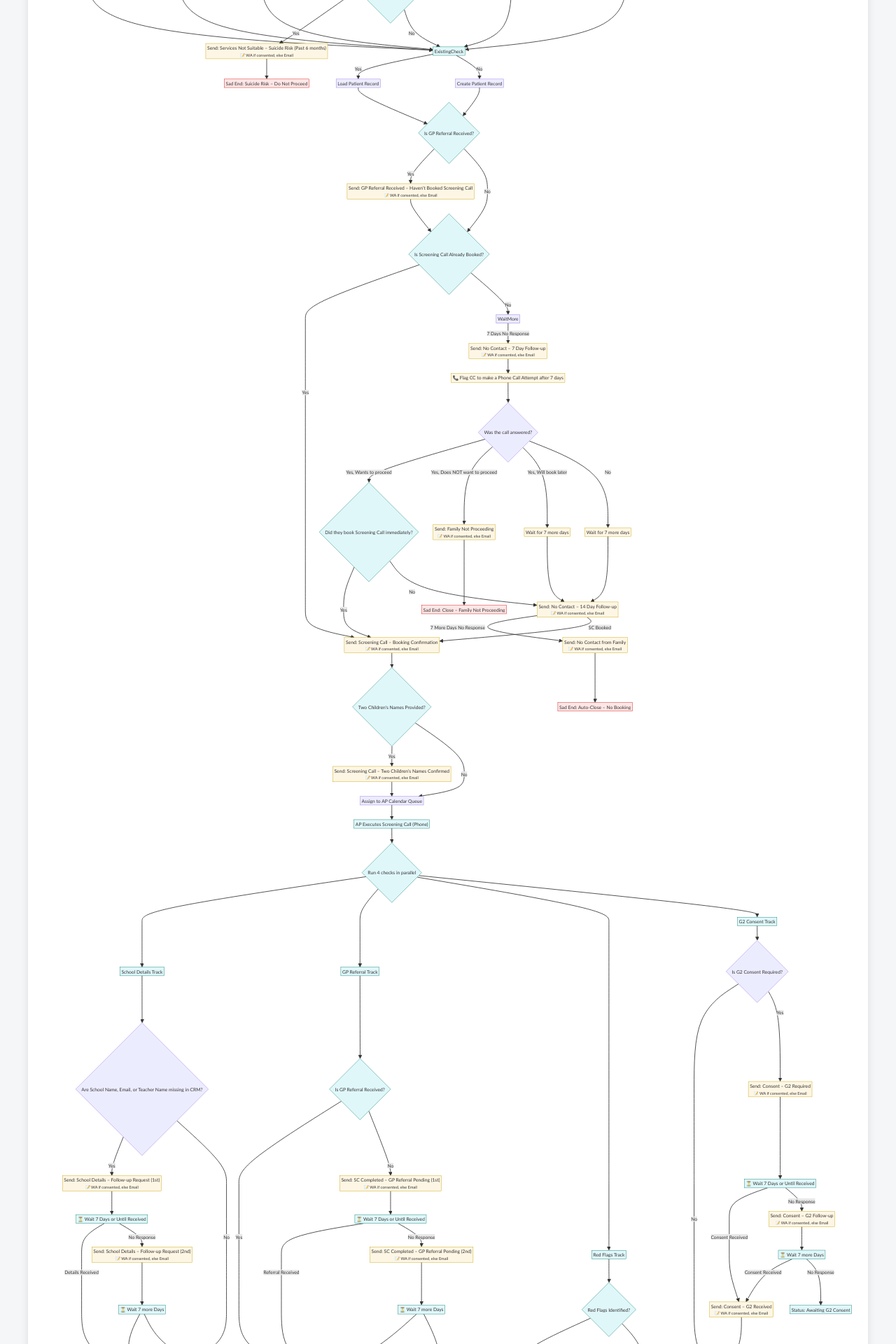
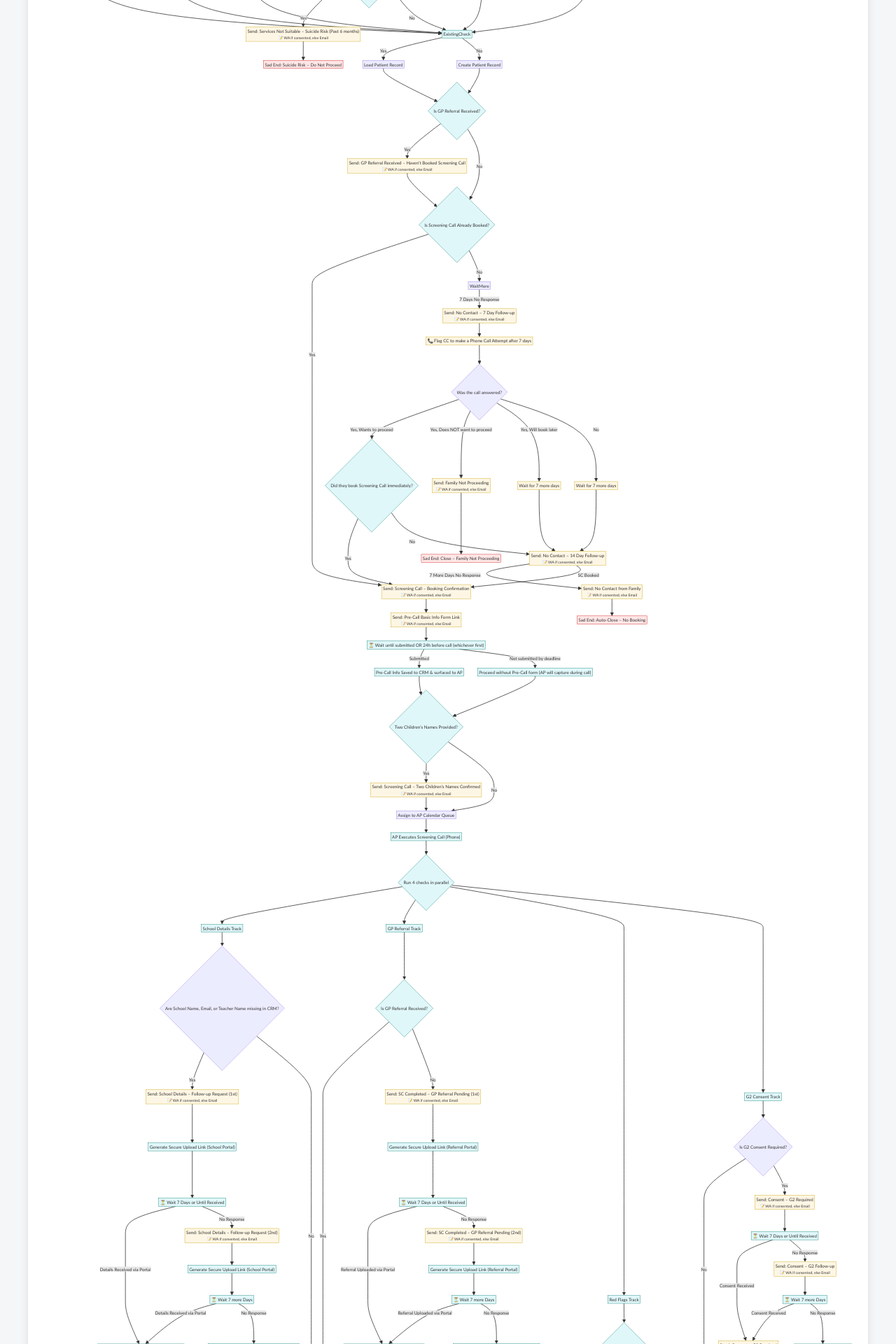
Before and after one commit to pdkv1999/primaHealth, a Python web app: template templates/phase1_overview.html in a window 1280 px wide. Shown: the part 480-2400 px from the top of the page at 70% size. Run offline with Jinja, Linux system fonts and the light colour scheme; the template is opened without the code that fills it, so the values that code supplies are empty.

Commit message:
updated with secured links flow

```diff
--- a/templates/phase1_overview.html
+++ b/templates/phase1_overview.html
@@ -37,7 +37,7 @@
   <h1>Phase 1: Patient Intake and Screening Workflow</h1>
   <div id="mermaidChart">
     <pre class="mermaid">
-      {% raw %}
+      %% keep raw tags if you’re templating with Jinja
 flowchart TD
     %% ===== PRE-EXISTING FLOW (unchanged up to APExec, M0 removed) =====
     Start(["Start: New Enquiry<br>(Phone, Email, GP Referral, Webform, WhatsApp)"]) --> Source{"What is the source?"}
@@ -70,6 +70,15 @@
     GPCheck -- No --> SCBookedNow
 
     SCBookedNow -- Yes --> M9["Send: Screening Call – Booking Confirmation<br><sub>📝 WA if consented, else Email</sub>"]
+
+    %% ===== NEW: Pre-Call Basic Info form before AP call =====
+    M9 --> PreCallLink["Send: Pre-Call Basic Info Form Link<br><sub>📝 WA if consented, else Email</sub>"] --> PreCallWait["⏳ Wait until submitted OR 24h before call (whichever first)"]
+    PreCallWait -- Submitted --> PreCallSaved["Pre-Call Info Saved to CRM & surfaced to AP"]
+    PreCallWait -- Not submitted by deadline --> PreCallBypass["Proceed without Pre-Call form (AP will capture during call)"]
+
+    %% Continue into existing flow
+    PreCallSaved --> ChildCheck{"Two Children's Names Provided?"}
+    PreCallBypass --> ChildCheck
     SCBookedNow -- No --> WaitMore["WaitMore"]
     WaitMore -- 7 Days No Response --> M7["Send: No Contact – 7 Day Follow-up<br><sub>📝 WA if consented, else Email</sub>"]
     M7 --> CallAttempt["📞 Flag CC to make a Phone Call Attempt after 7 days"]
@@ -84,7 +93,6 @@
     FollowUp14Days -- 7 More Days No Response --> SendCloseNoContact["Send: No Contact from Family<br><sub>📝 WA if consented, else Email</sub>"] --> Close1["Sad End: Auto-Close – No Booking"]
     FollowUp14Days -- SC Booked --> M9
 
-          M9 --> ChildCheck{"Two Children's Names Provided?"}
     ChildCheck -- Yes --> M20["Send: Screening Call – Two Children’s Names Confirmed<br><sub>📝 WA if consented, else Email</sub>"] --> APAssign["Assign to AP Calendar Queue"]
     ChildCheck -- No --> APAssign
     APAssign --> APExec["AP Executes Screening Call (Phone)"]
@@ -95,10 +103,10 @@
     %% ---- SCHOOL DETAILS TRACK ----
     ParallelStart --> SchoolTrackStart["School Details Track"]
     SchoolTrackStart --> CheckSchoolFields{"Are School Name, Email, or Teacher Name missing in CRM?"}
-          CheckSchoolFields -- Yes --> MFollowSchool1["Send: School Details – Follow-up Request (1st)<br><sub>📝 WA if consented, else Email</sub>"] --> WaitSchool7a["⏳ Wait 7 Days or Until Received"]
-          WaitSchool7a -- Details Received --> SchoolDone["School Track Complete"]
-          WaitSchool7a -- No Response --> MFollowSchool2["Send: School Details – Follow-up Request (2nd)<br><sub>📝 WA if consented, else Email</sub>"] --> WaitSchool7b["⏳ Wait 7 more Days"]
-          WaitSchool7b -- Details Received --> SchoolDone
+    CheckSchoolFields -- Yes --> MFollowSchool1["Send: School Details – Follow-up Request (1st)<br><sub>📝 WA if consented, else Email</sub>"] --> GenLinkSchool1["Generate Secure Upload Link (School Portal)"] --> WaitSchool7a["⏳ Wait 7 Days or Until Received"]
+    WaitSchool7a -- Details Received via Portal --> StoreSchoolDocs["Auto-store School Details in Patient Record"] --> SchoolDone["School Track Complete"]
+    WaitSchool7a -- No Response --> MFollowSchool2["Send: School Details – Follow-up Request (2nd)<br><sub>📝 WA if consented, else Email</sub>"] --> GenLinkSchool2["Generate Secure Upload Link (School Portal)"] --> WaitSchool7b["⏳ Wait 7 more Days"]
+    WaitSchool7b -- Details Received via Portal --> StoreSchoolDocs --> SchoolDone
     WaitSchool7b -- No Response --> EscalateSchool["⚠️ Escalate to CC: School Details Still Missing"]
     CheckSchoolFields -- No --> SchoolDone
 
@@ -106,10 +114,10 @@
     ParallelStart --> GPTrackStart["GP Referral Track"]
     GPTrackStart --> GPCheck2{"Is GP Referral Received?"}
     GPCheck2 -- Yes --> GPDone["GP Track Complete"]
-          GPCheck2 -- No --> M21a1["Send: SC Completed – GP Referral Pending (1st)<br><sub>📝 WA if consented, else Email</sub>"] --> WaitGP7a["⏳ Wait 7 Days or Until Received"]
-          WaitGP7a -- Referral Received --> GPDone
-          WaitGP7a -- No Response --> M21a2["Send: SC Completed – GP Referral Pending (2nd)<br><sub>📝 WA if consented, else Email</sub>"] --> WaitGP7b["⏳ Wait 7 more Days"]
-          WaitGP7b -- Referral Received --> GPDone
+    GPCheck2 -- No --> M21a1["Send: SC Completed – GP Referral Pending (1st)<br><sub>📝 WA if consented, else Email</sub>"] --> GenLinkGP1["Generate Secure Upload Link (Referral Portal)"] --> WaitGP7a["⏳ Wait 7 Days or Until Received"]
+    WaitGP7a -- Referral Uploaded via Portal --> StoreGPRef["Auto-store GP Referral in Patient Record"] --> GPDone
+    WaitGP7a -- No Response --> M21a2["Send: SC Completed – GP Referral Pending (2nd)<br><sub>📝 WA if consented, else Email</sub>"] --> GenLinkGP2["Generate Secure Upload Link (Referral Portal)"] --> WaitGP7b["⏳ Wait 7 more Days"]
+    WaitGP7b -- Referral Uploaded via Portal --> StoreGPRef --> GPDone
     WaitGP7b -- No Response --> EscalateGP["⚠️ Escalate to CC: GP Referral Still Pending"]
 
     %% ---- RED FLAGS TRACK ----
@@ -122,7 +130,7 @@
     NotSuitableReason -- Other Red Flags --> SendCloseServiceNotSuitable["Send: Red Flag other than CAMHS<br><sub>📝 WA if consented, else Email</sub>"] --> CloseRedFlag
     FlagCheck -- No --> RFDone["Red Flags Track Complete"]
 
-          %% ---- G2 CONSENT TRACK ----
+    %% ---- G2 CONSENT TRACK (unchanged messaging; can also be a form link if desired) ----
     ParallelStart --> G2TrackStart["G2 Consent Track"]
     G2TrackStart --> G2CheckP{"Is G2 Consent Required?"}
     G2CheckP -- No --> G2Done["G2 Track Complete"]
@@ -142,8 +150,8 @@
     %% ==================== AFTER PARALLEL: PREVIOUS REPORTS, THEN CM REVIEW ====================
     AllChecksDone --> InfoCheck{"Any previous reports missing?"}
     InfoCheck -- No --> CMReview["Care Manager Review"]
-          InfoCheck -- Yes --> M22a["Send: SC Completed – Awaiting Previous Reports<br><sub>📝 WA if consented, else Email</sub>"] --> DocWait["⏳ Wait 14 Days or Until Received"]
-          DocWait -- Docs Received --> CMReview
+    InfoCheck -- Yes --> M22a["Send: SC Completed – Awaiting Previous Reports<br><sub>📝 WA if consented, else Email</sub>"] --> GenLinkReports["Generate Secure Upload Link (Reports Portal)"] --> DocWait["⏳ Wait 14 Days or Until Received"]
+    DocWait -- Docs Uploaded via Portal --> StorePrevReports["Auto-store Previous Reports in Patient Record"] --> CMReview
     DocWait -- No Response --> EscalateMissing["⚠️ Escalate to CC: Missing Previous Reports"] --> HoldMissing["Status: Awaiting Documents"]
 
     %% ===== CM REVIEW =====
@@ -153,14 +161,13 @@
     Decision -- On Hold --> HoldStatusMore["Status: Awaiting Additional Info"]
 
     %% ===== Styling =====
-          class M1,M2,M3,M4,M5,M6,M7,M9,M12,M13,M14,M17,M18,M19,M20,M21a1,M21a2,M22a,MFollowSchool1,MFollowSchool2,RemindWA,NoAnswerFollowup,CallAttempt,FollowUp14Days,SendCloseNoContact,SendCloseFamily,SendCloseRejected,SendCloseCAMHS,SendCloseOver18,SendCloseServiceNotSuitable,SendCloseSuicide message
+    class M1,M2,M3,M4,M5,M6,M7,M9,M12,M13,M14,M17,M18,M19,M20,M21a1,M21a2,M22a,PreCallLink,MFollowSchool1,MFollowSchool2,RemindWA,NoAnswerFollowup,CallAttempt,FollowUp14Days,SendCloseNoContact,SendCloseFamily,SendCloseRejected,SendCloseCAMHS,SendCloseOver18,SendCloseServiceNotSuitable,SendCloseSuicide message
     class Close1,Close3,CloseRedFlag,CloseFamily,CloseSuicide sadend
-          class WaitSchool7a,WaitSchool7b,WaitGP7a,WaitGP7b,DocWait,Wait7DaysG2a,Wait7DaysG2b,EscalateSchool,EscalateGP,EscalateMissing,HoldMissing,HoldStatus,HoldStatusMore,FlagCheck,InfoCheck,GPCheck,GPCheck2,ExistingCheck,SCBookedNow,BookNowCheck,ChildCheck,Decision,RedList,NotSuitableReason,APExec,ParallelStart,SchoolTrackStart,GPTrackStart,RFTrackStart,G2TrackStart,SchoolDone,GPDone,RFDone,G2Done,AllChecksDone,CMReview,SuicideCheck logic
+    class WaitSchool7a,WaitSchool7b,WaitGP7a,WaitGP7b,DocWait,Wait7DaysG2a,Wait7DaysG2b,EscalateSchool,EscalateGP,EscalateMissing,HoldMissing,HoldStatus,HoldStatusMore,FlagCheck,InfoCheck,GPCheck,GPCheck2,ExistingCheck,SCBookedNow,BookNowCheck,ChildCheck,Decision,RedList,NotSuitableReason,APExec,ParallelStart,SchoolTrackStart,GPTrackStart,RFTrackStart,G2TrackStart,SchoolDone,GPDone,RFDone,G2Done,AllChecksDone,CMReview,SuicideCheck,PreCallWait,PreCallSaved,PreCallBypass,GenLinkSchool1,GenLinkSchool2,GenLinkGP1,GenLinkGP2,GenLinkReports,StoreSchoolDocs,StoreGPRef,StorePrevReports logic
 
     classDef message fill:#fef6e4,stroke:#c4a000,stroke-width:1px
     classDef sadend fill:#ffe6e6,stroke:#cc0000,stroke-width:1px
     classDef logic fill:#e0f7fa,stroke:#00796b,stroke-width:1px
-      {% endraw %}
     </pre>
   </div>
 
```
Lines whose indentation alone changed are shown as unchanged.
